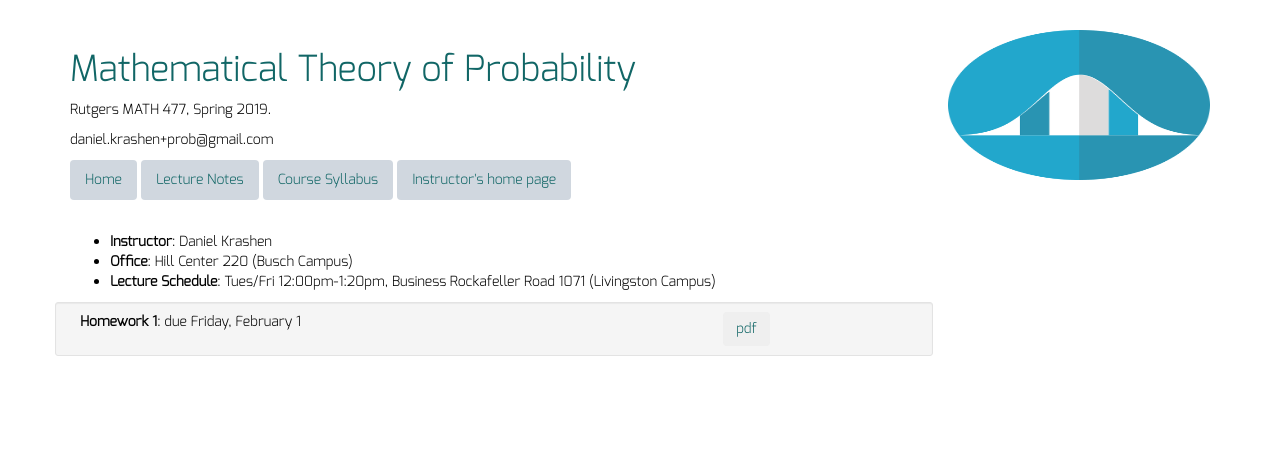
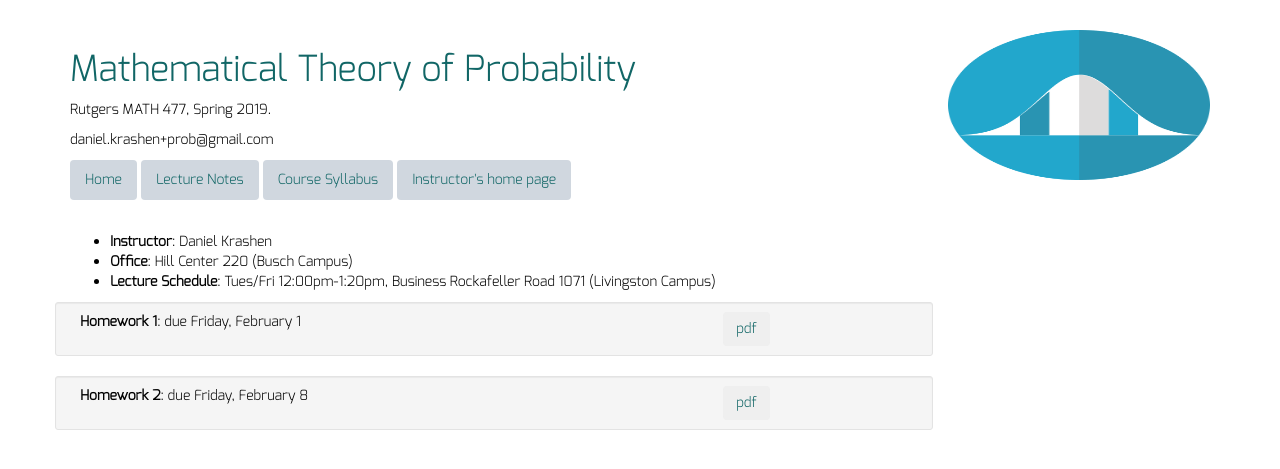
Before and after one commit to dkrashen/probability, a Jekyll site: the page built from index.html, in a window 1280 px wide. Shown: the top 469 px of the page. Built offline with Jekyll 4.4.1, drawn with Linux system fonts in a browser that asks for light colours; nearby versions of some CDN libraries.

Commit message:
add homework 2

```diff
--- a/_data/homework.yml
+++ b/_data/homework.yml
@@ -1,3 +1,6 @@
 - title: "Homework 1"
   filename: "hw1.pdf"
   due: "Friday, February 1"
+- title: "Homework 2"
+  filename: "hw2.pdf"
+  due: "Friday, February 8"
```
Also changed, not shown: 1 other file.
